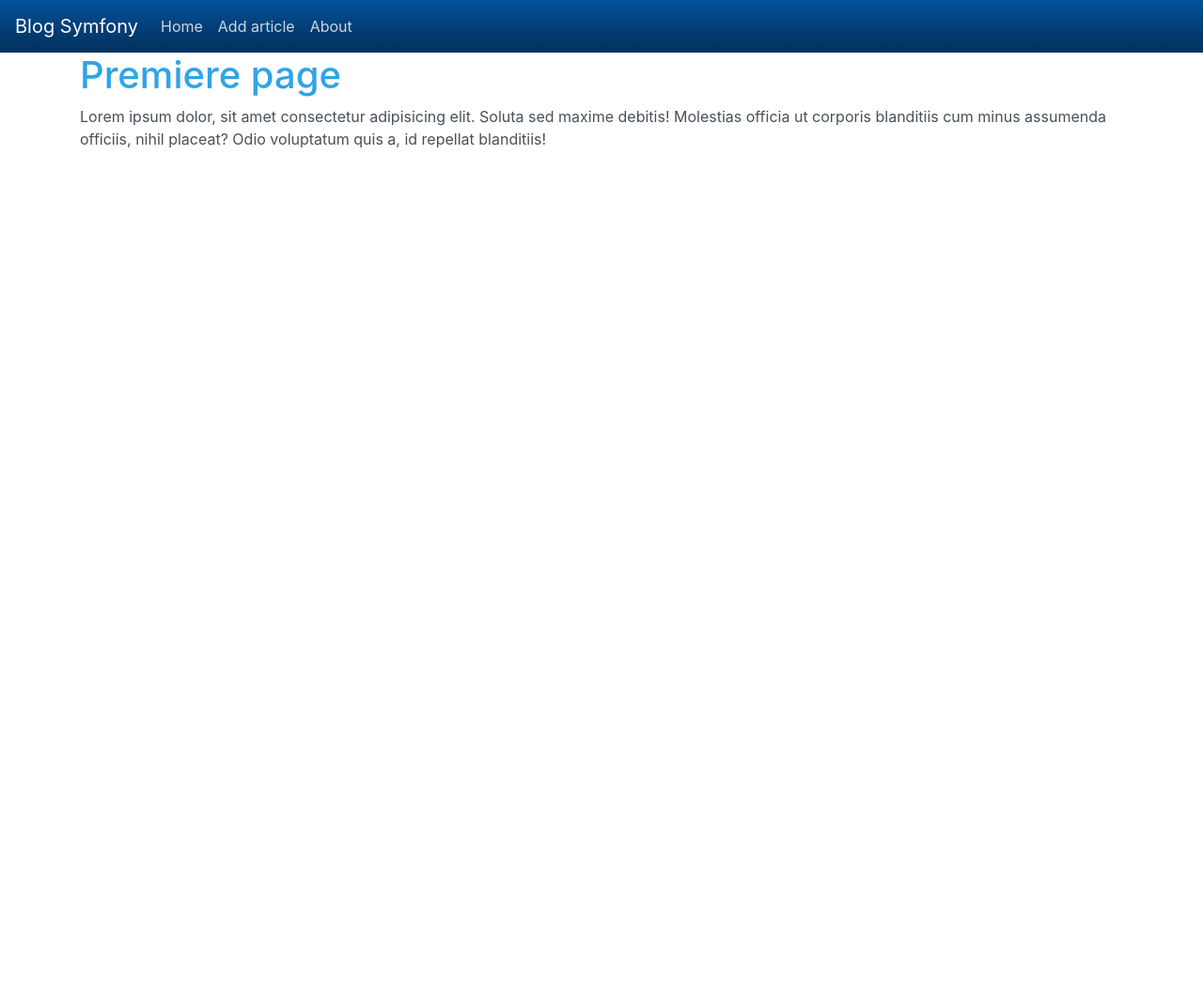
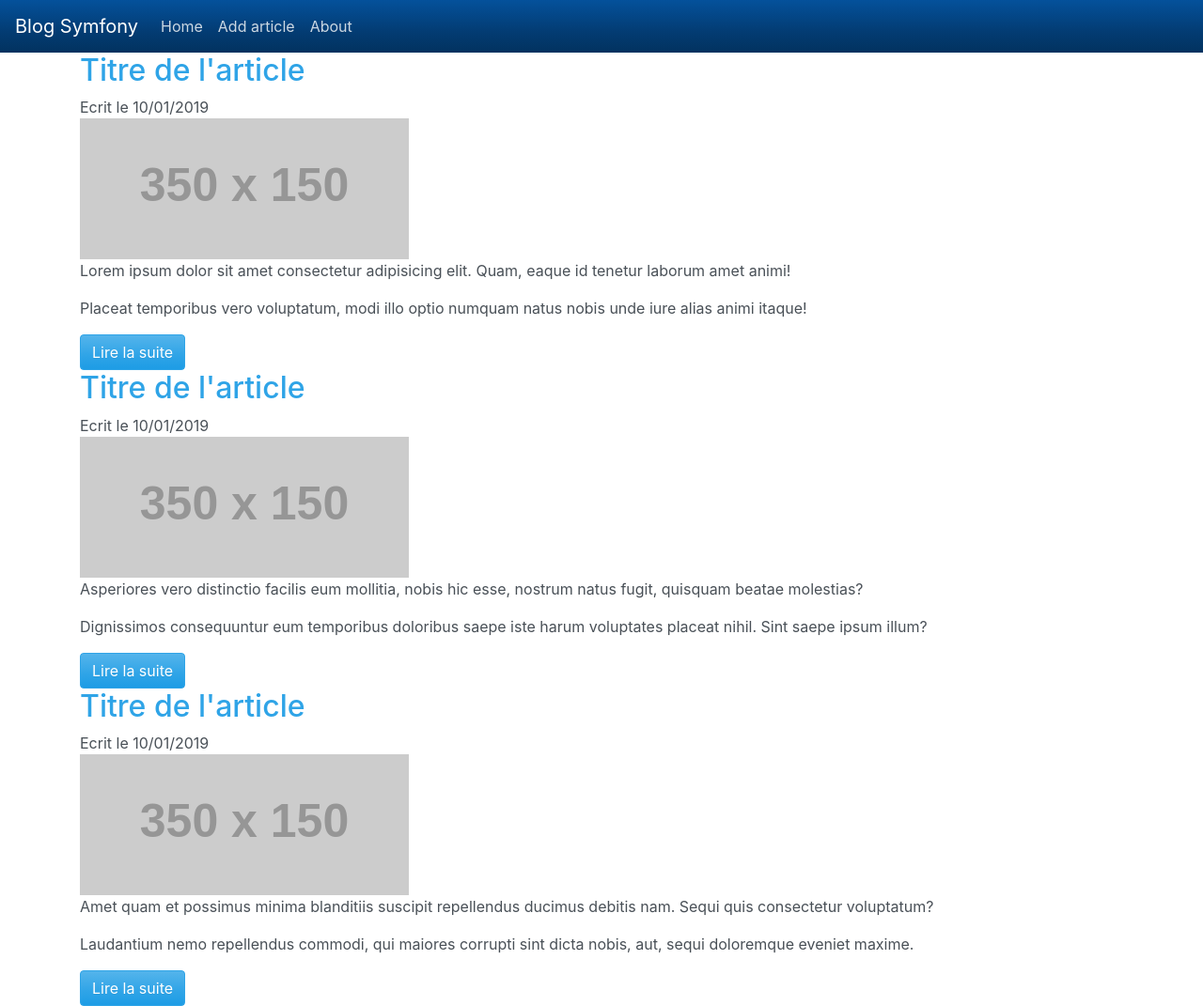
Before and after one commit to veronj/blog_symfony, a Symfony app: template templates/home/index.html.twig in a window 1280 px wide. Shown: the whole page at 94% size. Before the commit the page ends 158 px from the top, so only its background shows below. Run offline with Twig, Linux system fonts and the light colour scheme; the template is opened without the code that fills it, so the values that code supplies are empty; grey boxes labelled with a size stand in for pictures from a placeholder-image service; some libraries are stand-ins or nearby versions.

Commit message:
page article

```diff
--- a/templates/home/index.html.twig
+++ b/templates/home/index.html.twig
@@ -3,9 +3,39 @@
 {% block title %}Page de remplissage{% endblock %}
 
 {% block body %}
-<h1>Premiere page</h1>
-<p>Lorem ipsum dolor, sit amet consectetur adipisicing elit. Soluta sed maxime debitis! Molestias officia ut corporis blanditiis cum minus assumenda officiis, nihil placeat? Odio voluptatum quis a, id repellat blanditiis!</p>
+<section class="articles">
 
+<article>
+    <h2>Titre de l'article</h2>
+    <div class="metadata">Ecrit le 10/01/2019</div>
+    <div class="content">
+        <img src="http://placehold.it/350x150" alt="">
+        <p>Lorem ipsum dolor sit amet consectetur adipisicing elit. Quam, eaque id tenetur laborum amet animi!</p>
+        <p>Placeat temporibus vero voluptatum, modi illo optio numquam natus nobis unde iure alias animi itaque!</p>
+        <a href="" class="btn btn-primary">Lire la suite</a>
+    </div>
+</article>
+<article>
+    <h2>Titre de l'article</h2>
+    <div class="metadata">Ecrit le 10/01/2019</div>
+    <div class="content">
+        <img src="http://placehold.it/350x150" alt="">
+        <p>Asperiores vero distinctio facilis eum mollitia, nobis hic esse, nostrum natus fugit, quisquam beatae molestias?</p>
+        <p>Dignissimos consequuntur eum temporibus doloribus saepe iste harum voluptates placeat nihil. Sint saepe ipsum illum?</p>
+        <a href="" class="btn btn-primary">Lire la suite</a>
+    </div>
+</article>
+<article>
+    <h2>Titre de l'article</h2>
+    <div class="metadata">Ecrit le 10/01/2019</div>
+    <div class="content">
+        <img src="http://placehold.it/350x150" alt="">
+        <p>Amet quam et possimus minima blanditiis suscipit repellendus ducimus debitis nam. Sequi quis consectetur voluptatum?</p>
+        <p>Laudantium nemo repellendus commodi, qui maiores corrupti sint dicta nobis, aut, sequi doloremque eveniet maxime.</p>
+        <a href="" class="btn btn-primary">Lire la suite</a>
+    </div>
+</article>
 
+</section>
 
 {% endblock %}
```
